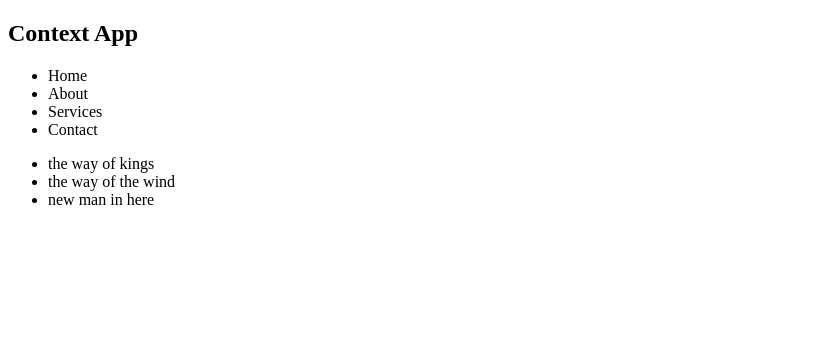
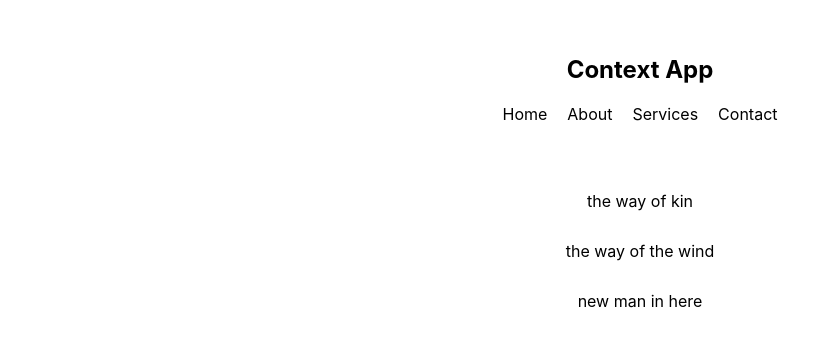
Before and after one commit to olucodes4u/reacthook, a React (Create React App) app: page / in a window 1280 px wide. Shown: the top 346 px of the page, without its empty margins (0-831 px from the left). Built offline with nearby package versions, Linux system fonts and the light colour scheme.

Commit message:
index.css was properly linked

```diff
--- a/src/components/BookList.js
+++ b/src/components/BookList.js
@@ -6,7 +6,7 @@
         return (
             <div className='book-list'>
                 <ul>
-                    <li>the way of kings</li>
+                    <li>the way of kin</li>
                     <li>the way of the wind</li>
                     <li>new man in here</li>
                 </ul>
--- a/src/index.css
+++ b/src/index.css
@@ -6,3 +6,33 @@
   -webkit-font-smoothing: antialiased;
   -moz-osx-font-smoothing: grayscale;
 }
+
+/* app styles */
+.App {
+  max-width: 400px;
+  margin: 30px auto;
+  text-align: center;
+}
+nav{
+  padding: 5px;
+}
+nav ul {
+  padding: 0;
+}
+nav ul li {
+  display: inline-block;
+  margin: 0 10px;
+}
+.book-list {
+  padding: 20px;
+  margin-bottom: 20px;
+}
+.book-list ul{
+  padding: 0;
+  list-style-type: none;
+}
+.book-list li {
+  padding: 10px;
+  margin: 10px auto;
+  border-radius: 10px;
+}
--- a/src/index.js
+++ b/src/index.js
@@ -1,6 +1,6 @@
 import React from 'react';
 import ReactDOM from 'react-dom/client';
-
+import './index.css';
 import App from './App';
 import reportWebVitals from './reportWebVitals';
 
```
